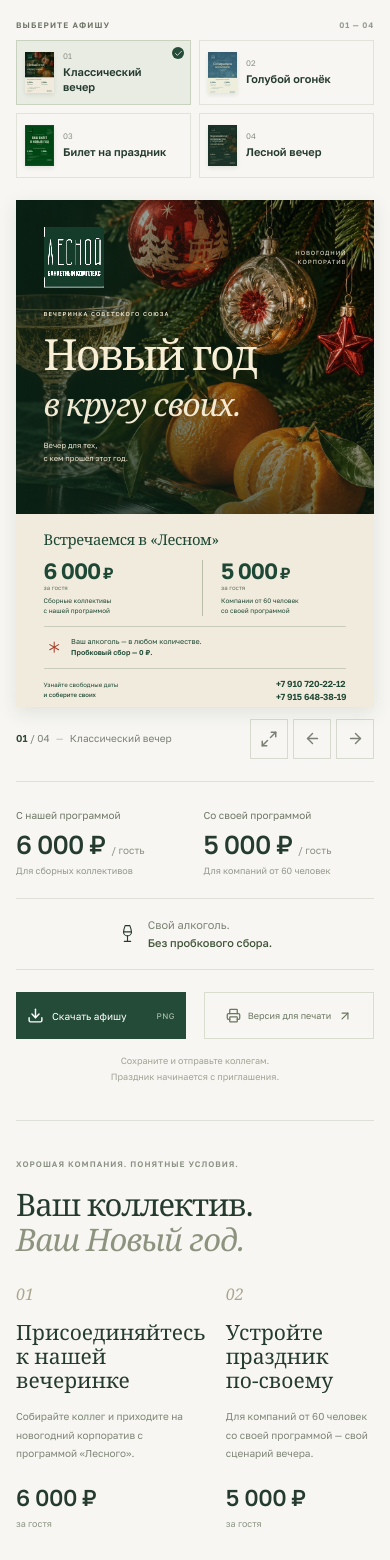
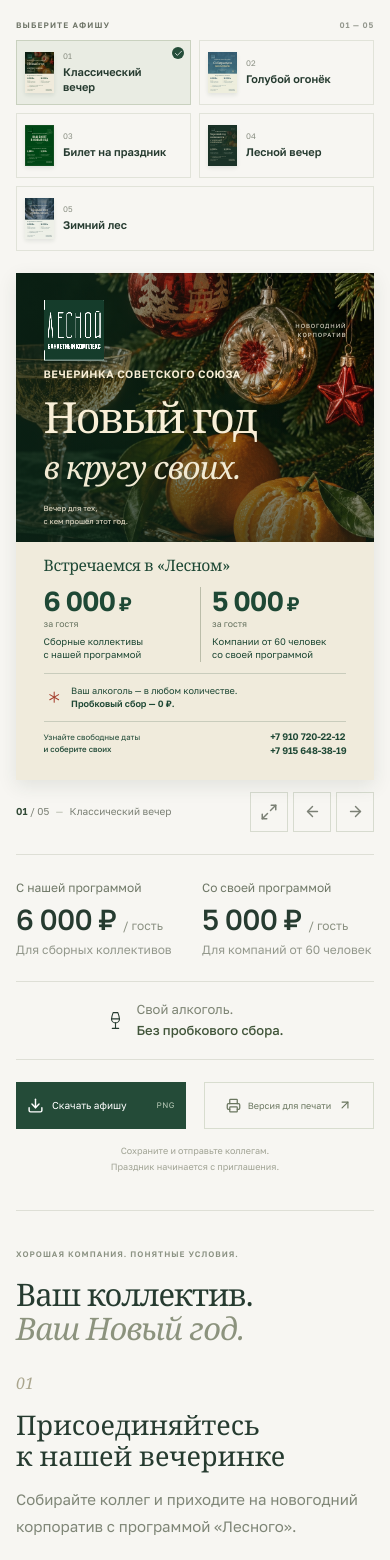
Before and after one commit to maksimsar/lesnoy-new-year, a React (Vite) app: page / in a window 390 px wide. Shown: the part 188-1748 px from the top of the page. Built offline with nearby package versions, Linux system fonts and the light colour scheme.

Commit message:
feat: add snowy forest poster and enlarge event and price typography

```diff
--- a/index.html
+++ b/index.html
@@ -1 +1 @@
-<!doctype html><html lang="ru"><head><meta charset="UTF-8"/><meta name="viewport" content="width=device-width, initial-scale=1.0"/><meta name="theme-color" content="#153d2d"/><meta name="description" content="Четыре афиши новогоднего корпоратива «Вечеринка Советского Союза» в банкетном комплексе «Лесной». От 5 000 ₽ за гостя. Свой алкоголь без пробкового сбора."/><title>Лесной — Новый год в хорошей компании</title></head><body><div id="root"></div><script type="module" src="/src/main.jsx"></script></body></html>
+<!doctype html><html lang="ru"><head><meta charset="UTF-8"/><meta name="viewport" content="width=device-width, initial-scale=1.0"/><meta name="theme-color" content="#153d2d"/><meta name="description" content="Пять афиш новогоднего корпоратива «Вечеринка Советского Союза» в банкетном комплексе «Лесной». От 5 000 ₽ за гостя. Свой алкоголь без пробкового сбора."/><title>Лесной — Новый год в хорошей компании</title></head><body><div id="root"></div><script type="module" src="/src/main.jsx"></script></body></html>
--- a/src/main.jsx
+++ b/src/main.jsx
@@ -1,6 +1,15 @@
 import React, {useState, useEffect, useRef} from 'react';
 import {createRoot} from 'react-dom/client';
-import {ArrowUpRight, ArrowRight, ArrowLeft, Download, Maximize2, X, Check, Printer, Wine, Asterisk} from 'lucide-react';
+import ArrowUpRight from 'lucide-react/dist/esm/icons/arrow-up-right.js';
+import ArrowRight from 'lucide-react/dist/esm/icons/arrow-right.js';
+import ArrowLeft from 'lucide-react/dist/esm/icons/arrow-left.js';
+import Download from 'lucide-react/dist/esm/icons/download.js';
+import Maximize2 from 'lucide-react/dist/esm/icons/maximize-2.js';
+import X from 'lucide-react/dist/esm/icons/x.js';
+import Check from 'lucide-react/dist/esm/icons/check.js';
+import Printer from 'lucide-react/dist/esm/icons/printer.js';
+import Wine from 'lucide-react/dist/esm/icons/wine.js';
+import Asterisk from 'lucide-react/dist/esm/icons/asterisk.js';
 import {toPng} from 'html-to-image';
 import './fonts.css';
 import './style.css';
@@ -10,6 +19,7 @@ const variants = [
  {id:'blue',name:'Голубой огонёк',type:'Праздник в эфире',color:'#487b8b',description:'Тот самый огонёк, на который хочется заглянуть. Только теперь — всей компанией.',headline:<>Собираемся<br/><i>на огонёк.</i></>},
  {id:'ticket',name:'Билет на праздник',type:'Фирменный зелёный',color:'#004615',description:'Личный пропуск в вечер без рабочих вопросов. Сохраните билет и зовите коллег.',headline:<>ВАШ БИЛЕТ<br/>В НОВЫЙ ГОД</>},
  {id:'forest',name:'Лесной вечер',type:'Сдержанная классика',color:'#253b32',description:'Глубокий зелёный и спокойная типографика. Праздник, для которого не нужны лишние слова.',headline:<>Хороший год<br/>начинается<br/><i>с хорошей<br/>компании.</i></>},
+ {id:'snow',name:'Зимний лес',type:'Заснеженные ели',color:'#304e54',description:'Заснеженный еловый лес, спокойные зимние оттенки и вечер в хорошей компании.',headline:<>Новый год<br/><i>среди своих.</i></>},
 ];
 function Brand(){return <div className="brand brand-original"><img src={import.meta.env.BASE_URL+"assets/lesnoy-brand.webp"} alt="Лесной — банкетный комплекс"/></div>}
 function Price({amount,children}){return <div className="price-block"><strong>{amount}<span> ₽</span></strong><span className="per-guest">за гостя</span><p>{children}</p></div>}
@@ -19,6 +29,7 @@ function Poster({variant, miniature=false, nodeRef}){
   <div className="poster-top"><Brand/><span className="poster-top-note">НОВОГОДНИЙ<br/>КОРПОРАТИВ</span></div>
   <div className="poster-hero">
    {['classic','forest','blue'].includes(v.id)&&<img className="still-life" src={import.meta.env.BASE_URL+"assets/new-year.jpg"} alt="Еловые ветки, винтажные ёлочные игрушки и мандарины"/>}
+   {v.id==='snow'&&<img className="still-life" src={import.meta.env.BASE_URL+"assets/snow-forest.jpg"} alt="Заснеженный еловый лес"/>}
    {v.id==='ticket'&&<div className="ticket-stamp" aria-hidden="true">ПРОПУСК<br/><b>В ПРАЗДНИК</b></div>}
    <div className="poster-hero-text"><div className="poster-eyebrow">ВЕЧЕРИНКА СОВЕТСКОГО СОЮЗА</div><h2>{v.headline}</h2><p className="poster-tagline">{v.id==='classic'?<>Вечер для тех,<br/>с кем прошёл этот год.</>:<>Коллеги становятся ближе.<br/>Работа подождёт.</>}</p></div>
    {v.id==='blue'&&<div className="orbit" aria-hidden="true"><Asterisk aria-hidden="true" strokeWidth={1.2}/></div>}
@@ -39,8 +50,8 @@ function App(){
  async function download(){setBusy(true);try{await document.fonts.ready;const data=await toPng(posterRef.current,{pixelRatio:3,cacheBust:false,skipFonts:false});const a=document.createElement('a');a.download='Лесной — '+v.name+'.png';a.href=data;a.click();setToast('Афиша сохранена в PNG')}catch(e){console.error(e);setToast('Не удалось сохранить. Используйте печать в PDF.')}finally{setBusy(false)}}
  function print(){setModal(null);setTimeout(()=>window.print(),100)}
  return <><header className="site-header"><a className="site-logo" href="#" aria-label="Лесной — главная"><span className="original-logo"><img src={import.meta.env.BASE_URL+"assets/lesnoy-brand.webp"} alt="Лесной"/></span><span>Лесной<small>Банкетный комплекс</small></span></a><nav aria-label="Основная навигация"><a className="nav-active" href="#collection">Коллекция афиш</a><a href="#terms">Условия праздника</a></nav><a className="header-contact" href="tel:+79107202212">Связаться с нами <ArrowUpRight size={16}/></a></header>
- <main><section className="intro" id="collection"><div><p className="eyebrow">НОВОГОДНИЙ КОРПОРАТИВ В «ЛЕСНОМ»</p><h1>Встречаем Новый год.<br/><i>В хорошей компании.</i></h1></div><div className="intro-note"><span className="little-star"><Asterisk aria-hidden="true" strokeWidth={1.2}/></span><p>Вечеринка Советского Союза.<br/>Четыре настроения для праздника,<br/>на котором все свои.</p></div></section>
- <section className="gallery" aria-label="Четыре варианта афиши"><aside className="selector"><div className="selector-label">ВЫБЕРИТЕ АФИШУ <span>01 — 0{variants.length}</span></div><div className="variant-list" role="tablist" aria-label="Варианты оформления">{variants.map((item,i)=><button key={item.id} role="tab" aria-selected={i===selected} aria-controls="poster-panel" id={'tab-'+item.id} tabIndex={selected===i?0:-1} onKeyDown={e=>{if(e.key==='ArrowDown'||e.key==='ArrowRight'){e.preventDefault();const next=(i+1)%variants.length;choose(next);document.getElementById('tab-'+variants[next].id).focus()}if(e.key==='ArrowUp'||e.key==='ArrowLeft'){e.preventDefault();const next=(i+variants.length-1)%variants.length;choose(next);document.getElementById('tab-'+variants[next].id).focus()}}} className={'variant-button '+(selected===i?'selected':'')} onClick={()=>choose(i)}><div className="thumb" aria-hidden="true" inert><div className="thumb-scale"><Poster variant={i} miniature/></div></div><span className="variant-text"><small>0{i+1}</small><strong>{item.name}</strong><span>{item.type}</span></span>{selected===i&&<span className="selection-dot"><Check size={12}/></span>}</button>)}</div><div className="selector-foot"><span className="tiny-star"><Asterisk aria-hidden="true" strokeWidth={1.2}/></span><p>Разные по настроению.<br/>Одинаково «Лесной».</p></div></aside>
+ <main><section className="intro" id="collection"><div><p className="eyebrow">НОВОГОДНИЙ КОРПОРАТИВ В «ЛЕСНОМ»</p><h1>Встречаем Новый год.<br/><i>В хорошей компании.</i></h1></div><div className="intro-note"><span className="little-star"><Asterisk aria-hidden="true" strokeWidth={1.2}/></span><p>Вечеринка Советского Союза.<br/>Пять настроений для праздника,<br/>на котором все свои.</p></div></section>
+ <section className="gallery" aria-label="Пять вариантов афиши"><aside className="selector"><div className="selector-label">ВЫБЕРИТЕ АФИШУ <span>01 — 0{variants.length}</span></div><div className="variant-list" role="tablist" aria-label="Варианты оформления">{variants.map((item,i)=><button key={item.id} role="tab" aria-selected={i===selected} aria-controls="poster-panel" id={'tab-'+item.id} tabIndex={selected===i?0:-1} onKeyDown={e=>{if(e.key==='ArrowDown'||e.key==='ArrowRight'){e.preventDefault();const next=(i+1)%variants.length;choose(next);document.getElementById('tab-'+variants[next].id).focus()}if(e.key==='ArrowUp'||e.key==='ArrowLeft'){e.preventDefault();const next=(i+variants.length-1)%variants.length;choose(next);document.getElementById('tab-'+variants[next].id).focus()}}} className={'variant-button '+(selected===i?'selected':'')} onClick={()=>choose(i)}><div className="thumb" aria-hidden="true" inert><div className="thumb-scale"><Poster variant={i} miniature/></div></div><span className="variant-text"><small>0{i+1}</small><strong>{item.name}</strong><span>{item.type}</span></span>{selected===i&&<span className="selection-dot"><Check size={12}/></span>}</button>)}</div><div className="selector-foot"><span className="tiny-star"><Asterisk aria-hidden="true" strokeWidth={1.2}/></span><p>Разные по настроению.<br/>Одинаково «Лесной».</p></div></aside>
  <div className="poster-column" id="poster-panel" role="tabpanel" aria-labelledby={'tab-'+v.id}><div className="poster-stage"><div className="poster-display" key={v.id}><Poster variant={selected} nodeRef={posterRef}/></div></div><div className="poster-caption"><span><b>0{selected+1}</b> / 0{variants.length} <span className="caption-divider">—</span> {v.name}</span><div><button className="expand-button" onClick={()=>setModal('preview')} aria-label="Развернуть афишу"><Maximize2 size={18}/></button><button aria-label="Предыдущая афиша" onClick={()=>choose((selected+variants.length-1)%variants.length)}><ArrowLeft size={17}/></button><button aria-label="Следующая афиша" onClick={()=>choose((selected+1)%variants.length)}><ArrowRight size={17}/></button></div></div></div>
  <aside className="details"><p className="eyebrow">ЭТОТ ВЕЧЕР — ДЛЯ ВАС</p><h2>Корпоратив,<br/>на котором<br/><i>все свои.</i></h2><p className="variant-description" aria-live="polite">{v.description}</p><div className="detail-prices"><div><span>С нашей программой</span><strong>6 000 ₽ <small>/ гость</small></strong><p>Для сборных коллективов</p></div><div><span>Со своей программой</span><strong>5 000 ₽ <small>/ гость</small></strong><p>Для компаний от 60 человек</p></div></div><div className="detail-alcohol"><Wine size={19} strokeWidth={1.4}/><p>Свой алкоголь.<br/><b>Без пробкового сбора.</b></p></div><button className="download-button" onClick={download} disabled={busy}><Download size={17}/>{busy?'Сохраняем…':'Скачать афишу'}<span>PNG</span></button><button className="print-button" onClick={print}><Printer size={15}/>Версия для печати <ArrowUpRight size={14}/></button><p className="export-note">Сохраните и отправьте коллегам.<br/>Праздник начинается с приглашения.</p></aside></section>
  <section className="terms" id="terms"><div className="terms-intro"><p className="eyebrow">ХОРОШАЯ КОМПАНИЯ. ПОНЯТНЫЕ УСЛОВИЯ.</p><h2>Ваш коллектив.<br/><i>Ваш Новый год.</i></h2></div><div className="term-item"><span>01</span><h3>Присоединяйтесь<br/>к нашей вечеринке</h3><p>Собирайте коллег и приходите на новогодний корпоратив с программой «Лесного».</p><strong>6 000 ₽ <small>за гостя</small></strong></div><div className="term-item"><span>02</span><h3>Устройте праздник<br/>по-своему</h3><p>Для компаний от 60 человек со своей программой — свой сценарий вечера.</p><strong>5 000 ₽ <small>за гостя</small></strong></div></section>
--- a/src/style.css
+++ b/src/style.css
@@ -67,3 +67,61 @@
  .details{padding-top:0}
  .detail-prices{margin-top:0}
 }
+
+/* Larger event theme and offer copy across all five printable posters. */
+.poster .poster-hero{height:53%}
+.poster .poster-eyebrow{font-size:3cqw;letter-spacing:.12cqw;line-height:1.35;font-weight:600;margin-bottom:3.5cqw}
+.poster .poster-offer{padding:3.5cqw 7.7cqw 0}
+.poster .offer-heading{font-size:4.4cqw;margin-bottom:3cqw}
+.poster .price-block strong{font-size:7.7cqw}
+.poster .price-block strong span{font-size:5.5cqw}
+.poster .per-guest{font-size:2.45cqw;margin-top:1cqw}
+.poster .price-block p{font-size:2.65cqw;line-height:1.45;margin-top:1.6cqw}
+.poster .prices{gap:3cqw}
+.poster .price-block+.price-block{padding-left:3cqw}
+.poster .alcohol{margin-top:3cqw;padding-top:2.7cqw}
+.poster .alcohol p{font-size:2.55cqw;line-height:1.5}
+.poster .poster-footer{margin-top:2.8cqw;padding-top:2.6cqw}
+.poster .poster-footer>span{font-size:2.2cqw;line-height:1.5}
+.poster .poster-footer a,.poster .poster-footer>div>span{font-size:2.65cqw}
+.forest .poster-offer{padding-top:0}
+.forest h2{font-size:8.6cqw}
+.ticket .poster-offer{padding:3.5cqw 0 0}
+.ticket .poster-hero-text{top:34%}
+.ticket h2{font-size:10.7cqw}
+.ticket .poster-tagline{margin-top:2.4cqw}
+.ticket-code{bottom:3.4cqw;font-size:1.15cqw}
+/* New snowy forest photograph, with a matching slate-green logo background. */
+.snow{--logo-background:#304e54;color:#294a4c;background:#eef0e8}
+.snow .poster-top{color:#faf7e9}
+.snow .poster-hero{background:#304e54}
+.snow .still-life{object-position:center 52%}
+.snow .poster-hero:after{background:linear-gradient(180deg,#193a45a8,#193a4530 65%,#193a4566)}
+.snow .poster-hero-text{top:34%;text-align:center;left:5%;right:5%}
+.snow h2{font-size:11.5cqw;letter-spacing:-.5cqw}
+.snow h2 i{color:#f3ead5}
+.snow .poster-tagline{margin-top:3cqw}
+.snow .poster-offer{background:#eef0e8}
+.snow .alcohol-star{color:#7a9183}
+.detail-prices>div>span{font-size:13px}
+.detail-prices strong{font-size:30px}
+.detail-prices small,.detail-prices p{font-size:12px;line-height:1.5}
+.detail-alcohol p{font-size:13px}
+.term-item h3{font-size:28px}
+.term-item p{font-size:15px;line-height:1.75}
+.term-item strong{font-size:32px}
+.term-item strong small{font-size:14px}
+.contact-section p{font-size:14px;line-height:1.75}
+@media(max-width:640px){
+ .variant-button:last-child{grid-column:1/-1}
+ .detail-prices{gap:14px}
+ .detail-prices>div>span{font-size:12px}
+ .detail-prices strong{font-size:29px}
+ .detail-prices small,.detail-prices p{font-size:12px}
+ .terms{grid-template-columns:1fr}
+ .term-item h3{font-size:27px}
+ .term-item p{font-size:15px}
+ .term-item strong{font-size:32px}
+ .term-item strong small{font-size:14px;display:inline;margin-left:6px}
+ .contact-section p{font-size:14px}
+}
```
Also changed, not shown: public/assets/snow-forest.jpg (added), 1 other file (tests, documents, lock files or other folders).
